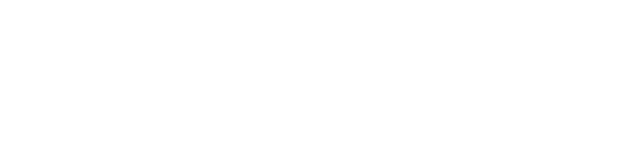
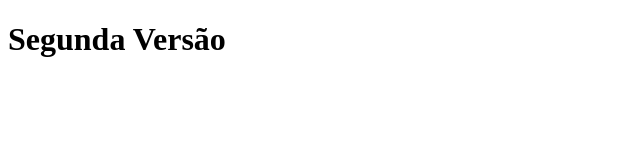
Before and after one commit to andre-fe-santana/meu_senac_shoes, a plain HTML site: page index.html in a window 1280 px wide. Shown: the whole page, without its empty margins (0-640 px from the left). Drawn offline with Linux system fonts and the light colour scheme.

Commit message:
Esse é o segundo commit

```diff
--- a/index.html
+++ b/index.html
@@ -6,6 +6,6 @@
     <title>Document</title>
 </head>
 <body>
-
+    <h1>Segunda Versão</h1>
 </body>
 </html>
```
